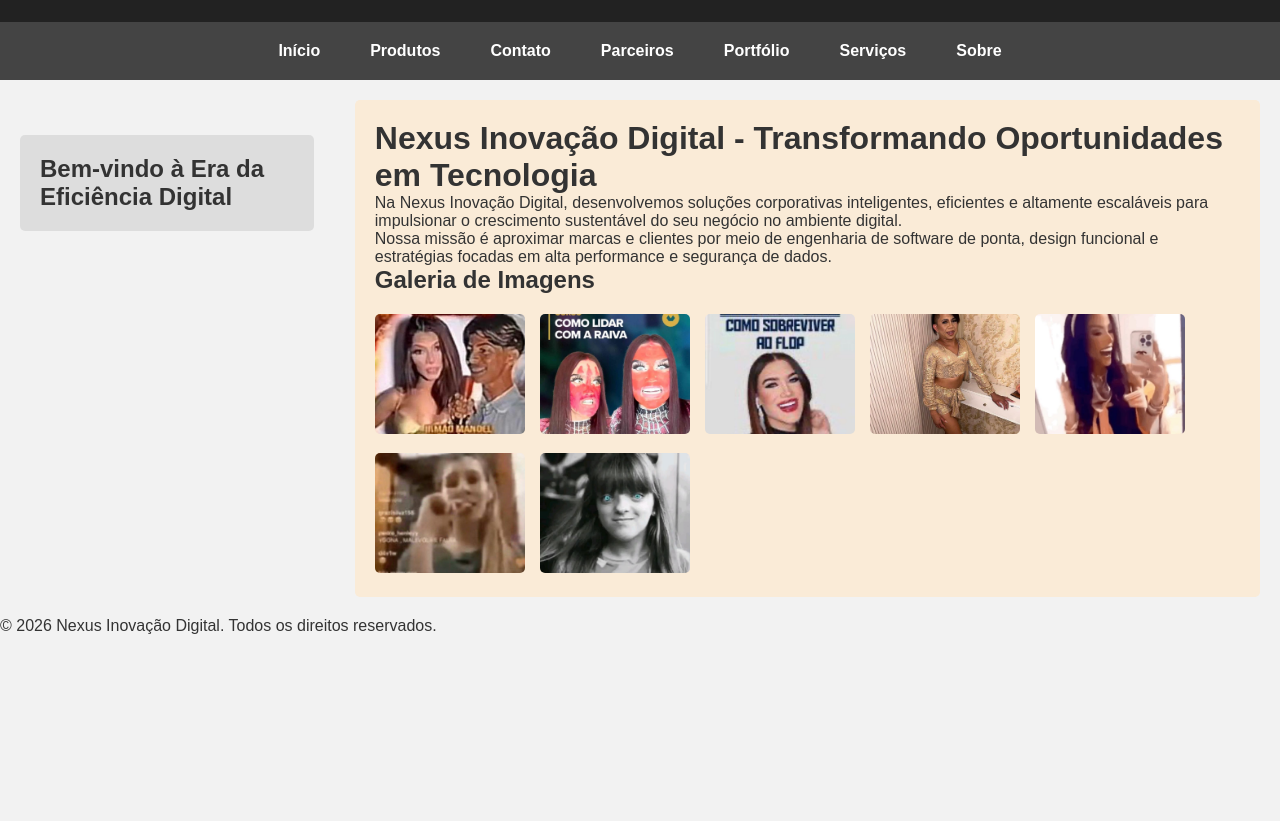
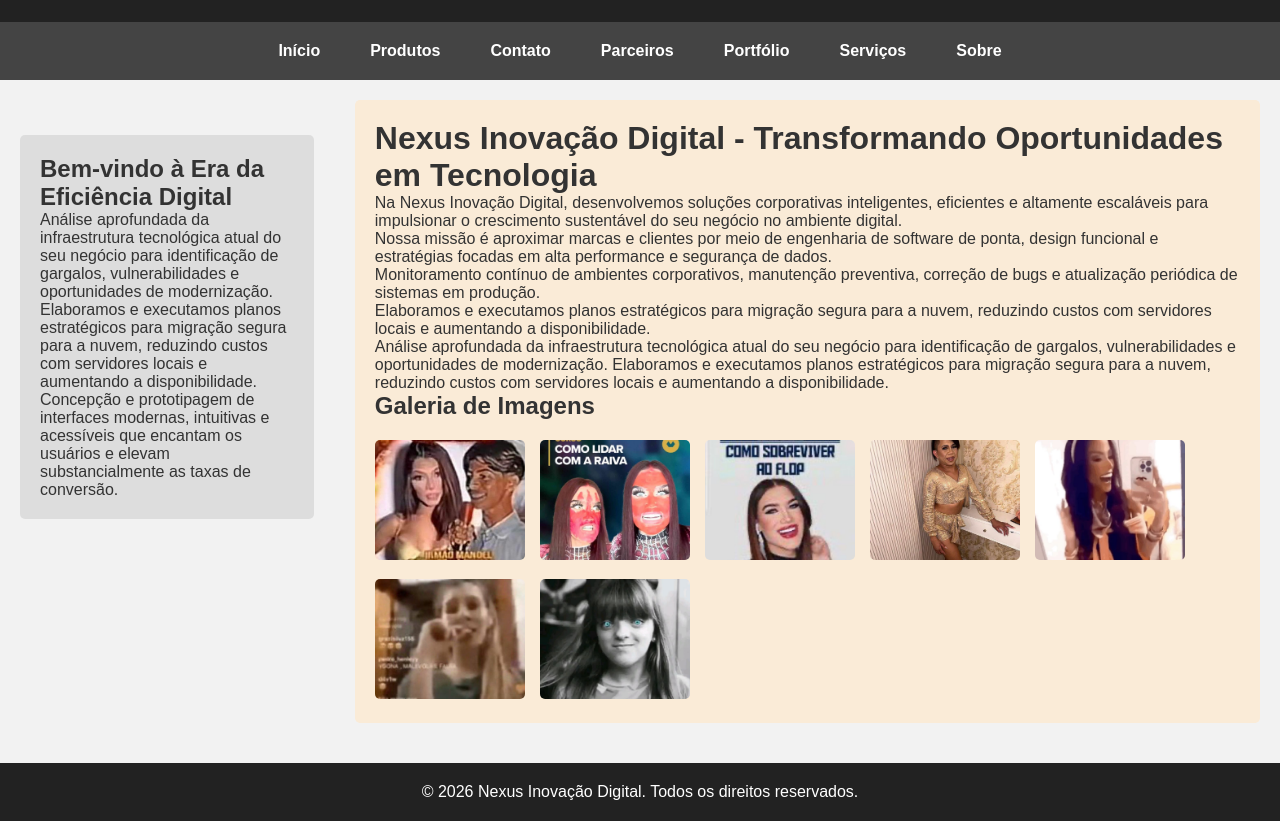
Before and after one commit to samillydanielacavalcante-lang/web1, a plain HTML site: page index.html in a window 1280 px wide. Shown: the part 65-886 px from the top of the page. Before the commit the page ends 800 px from the top, so only its background shows below. Drawn offline with Linux system fonts and the light colour scheme.

Commit message:
Add files via upload

```diff
--- a/index.html
+++ b/index.html
@@ -33,16 +33,32 @@
 <div class="container">
     <aside>
 
-    <h2>Bem-vindo à Era da Eficiência Digital</h2>
-
+    <h1>Bem-vindo à Era da Eficiência Digital</h1>
+    <p>
+    Análise aprofundada da infraestrutura tecnológica atual do seu negócio para identificação de gargalos, vulnerabilidades e oportunidades de modernização.
+    </p>
+    <p>
+    Elaboramos e executamos planos estratégicos para migração segura para a nuvem, reduzindo custos com servidores locais e aumentando a disponibilidade.
+    </p>
+    <p>
+    Concepção e prototipagem de interfaces modernas, intuitivas e acessíveis que encantam os usuários e elevam substancialmente as taxas de conversão.
+    </p>
     </aside>
     <main>
 <h1>Nexus Inovação Digital - Transformando Oportunidades em Tecnologia</h1>
-<p>
-Na Nexus Inovação Digital, desenvolvemos soluções corporativas inteligentes, eficientes e altamente escaláveis para impulsionar o crescimento sustentável do seu negócio no ambiente digital.
+<p>Na Nexus Inovação Digital, desenvolvemos soluções corporativas inteligentes, eficientes e altamente escaláveis para impulsionar o crescimento sustentável do seu negócio no ambiente digital.
 </p>
 <p>
 Nossa missão é aproximar marcas e clientes por meio de engenharia de software de ponta, design funcional e estratégias focadas em alta performance e segurança de dados.
+</p>
+<p>
+Monitoramento contínuo de ambientes corporativos, manutenção preventiva, correção de bugs e atualização periódica de sistemas em produção.
+</p>
+<p>
+Elaboramos e executamos planos estratégicos para migração segura para a nuvem, reduzindo custos com servidores locais e aumentando a disponibilidade.
+</p>
+<p>
+Análise aprofundada da infraestrutura tecnológica atual do seu negócio para identificação de gargalos, vulnerabilidades e oportunidades de modernização. Elaboramos e executamos planos estratégicos para migração segura para a nuvem, reduzindo custos com servidores locais e aumentando a disponibilidade.
 </p>
 <h2>Galeria de Imagens</h2>
 <div class="galeria">
@@ -64,11 +80,14 @@ Nossa missão é aproximar marcas e clientes por meio de engenharia de software
     <a href="#img6" id="imagem6">
         <img src="malevola meio chocada.jpeg" alt="Imagem 6">
     </a>
-    <a href="#img7" id="imagem7">
+    <a href="#" id="imagem7" class="ultima">
         <img src="907827237402109078.jpeg" alt="Imagem 7">
     </a>
 </div>
     </main>
 </div>
+    <footer>
         <p>&copy; 2026 Nexus Inovação Digital. Todos os direitos reservados.</p>
     </footer>
+</body>
+</html>
```
